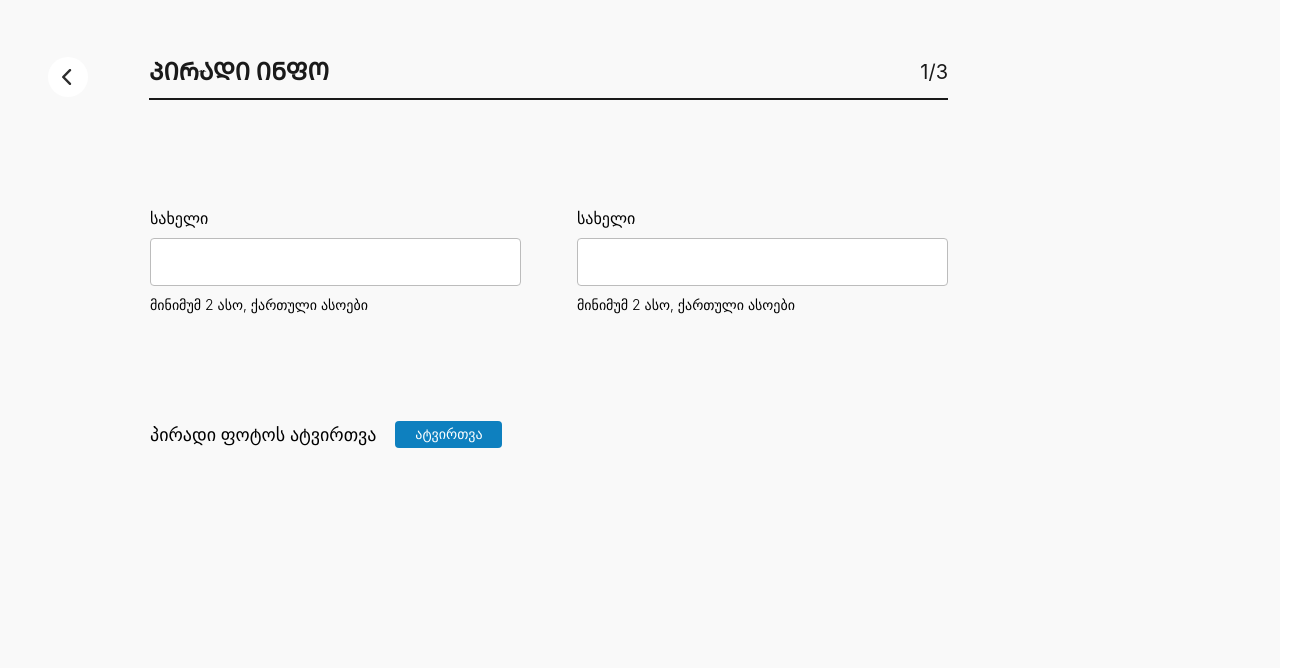
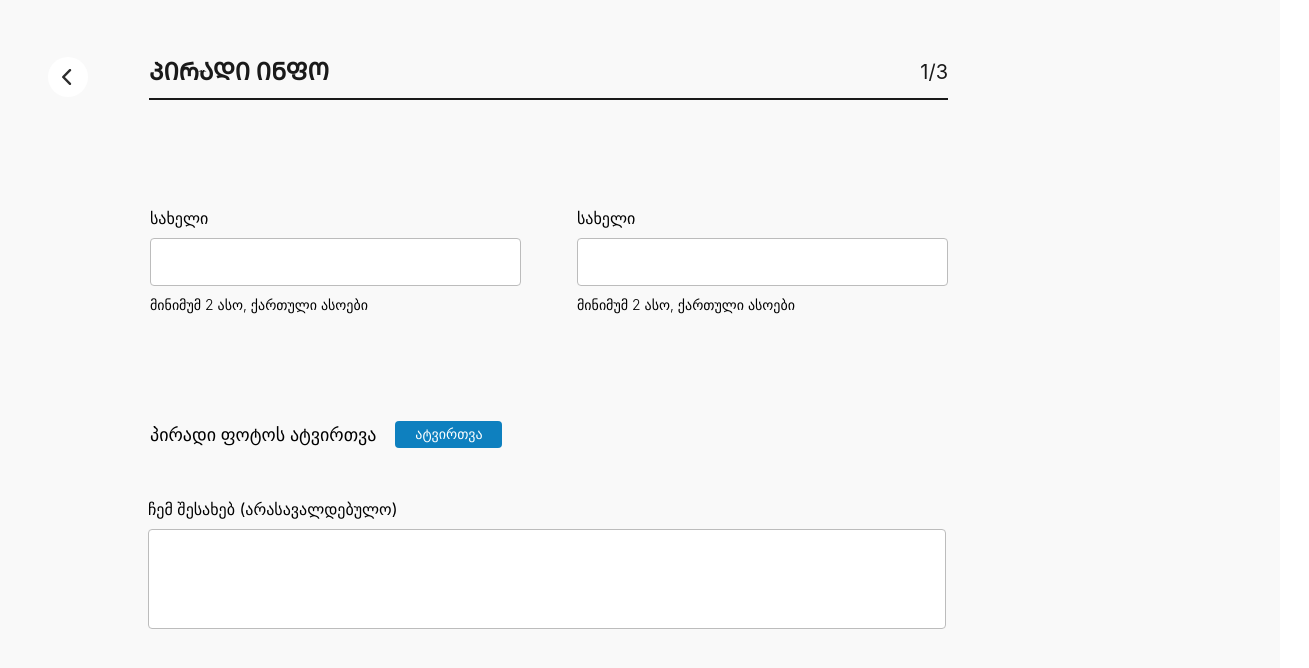
Before and after one commit to Desp0o/RedBerry-cv-app, a React (Create React App) app: page /#/components/personal/Pinfo in a window 1280 px wide. Shown: the top 668 px of the page, 1309 px wide, since content can reach past the window. Built offline with nearby package versions, Linux system fonts and the light colour scheme.

Commit message:
image input file style fix && abut my input style and regex check

```diff
--- a/src/components/personal/Pinfo.js
+++ b/src/components/personal/Pinfo.js
@@ -9,9 +9,9 @@ function inputHanlder(e, state){
 
 
 //რეგექსის შემოწმება
-const regex = /^[ა-ჰ]{2,}$/;
+const regex1 = /^[ა-ჰ]{2,}$/;
 function regexCheck(ref){
-    if(regex.test(ref.current.value)){
+    if(regex1.test(ref.current.value)){
         ref.current.style.border = '1px solid #98E37E'
     }else if(ref.current.value.length === 0){
         ref.current.style.border = '1px solid #BCBCBC'
@@ -20,25 +20,38 @@ function regexCheck(ref){
     }
 }
 
+const regex2 = /^[ა-ჰ, 0-9,*!@#$%^&()-=+„“?<>":;']{2,}$/;
+function regexCheckDescitpion(ref){
+    if(regex2.test(ref.current.value)){
+        ref.current.style.border = '1px solid red'
+    }else{
+        ref.current.style.border = '1px solid #BCBCBC'
+    }
+}
+
 export default function Pinfo() {
 
 
     const inputNameRef = useRef()
     const inputSurNameRef = useRef()
+    const inputAboutMeRef = useRef()
 
     const [name, setName] = useState(sessionStorage.getItem('name') || '')
     const [surName, setSurName] = useState(sessionStorage.getItem('surName') || '')
-
+    const [aboutMe, setAboutNe] = useState(sessionStorage.getItem('aboutMe') || '')
 
 
     useEffect(()=>{
         sessionStorage.setItem('name', name) // name storage
         sessionStorage.setItem('surName', surName) // surname storage
+        sessionStorage.setItem('aboutMe', aboutMe)
 
         regexCheck(inputNameRef)
         regexCheck(inputSurNameRef)
 
-    },[name, surName])
+        regexCheckDescitpion(inputAboutMeRef)
+
+    },[name, surName, aboutMe])
 
     return (
         <div className="w-full h-[100vh] box-border bg-[#F9F9F9]">
@@ -58,7 +71,7 @@ export default function Pinfo() {
                         <span className="text-[16px] font-[500]">სახელი</span>
                         <input
                             ref={inputNameRef}
-                        className='w-[371px] h-[48px] border border-[#BCBCBC] rounded-[4px]'
+                            className='w-[371px] h-[48px] border border-[#BCBCBC] rounded-[4px] bg-[#FFF]'
                             name='name'
                             type='text'
                             value={name}
@@ -72,7 +85,7 @@ export default function Pinfo() {
                         <span className="text-[16px] font-[500]">სახელი</span>
                         <input
                             ref={inputSurNameRef}
-                        className='w-[371px] h-[48px] border border-[#BCBCBC] rounded-[4px]'
+                            className='w-[371px] h-[48px] border border-[#BCBCBC] rounded-[4px] bg-[#FFF]'
                             name='name'
                             type='text'
                             value={surName}
@@ -81,9 +94,6 @@ export default function Pinfo() {
                         <span className="text-[14px] font-[300]">მინიმუმ 2 ასო, ქართული ასოები</span>
                     </div>
 
-
-
-
                 </div>
 
                 {/* image upload input section */}
@@ -91,14 +101,28 @@ export default function Pinfo() {
                     <p className="text-[18px] font-[500]">პირადი ფოტოს ატვირთვა</p>
 
                     <div className="bg-[#0E80BF] rounded-[4px] w-[107px] h-[27px] pt-[10px] pr-[10px] pb-[12px] pl-[10px]
-                                    flex items-center justify-center overflow-hidden" >
+                                    flex items-center justify-center overflow-hidden relative" >
                         <input  type='file'
                                 accept="image/png, image/jpg, image/webp, image/jpeg"
-                                className="scale-[5] opacity-0 absolute"
+                                className="scale-[2] absolute left-0 opacity-0"
                         />
                         <span className="text-[14px] text-[#FFF] font-[400]">ატვირთვა</span>
                     </div>
 
+                </div>
+
+                {/* lil bio text input */}
+                <div className="w-[846px] h-[148px] pl-[24px] pr-[24px] pt-[8px] pb-[8px] my-[41px]
+                                mx-[124px] flex flex-col gap-[8px]">
+                    <p>ჩემ შესახებ (არასავალდებულო)</p>
+
+                    <input
+                        ref={inputAboutMeRef}
+                        type='text'
+                        className="w-[798px] h-[103px] bg-[#FFF] border border-[#BCBCBC] rounded-[4px] box-border"
+                        value={aboutMe}
+                        onChange={(e)=>inputHanlder(e,setAboutNe)}
+                    />
                 </div>
             </div>
 
--- a/src/index.css
+++ b/src/index.css
@@ -21,7 +21,3 @@ code {
 input{
   outline: none;
 }
-
-input[type=file]::file-selector-button {
-  display: none;
-}
```
Lines whose indentation alone changed are shown as unchanged.
